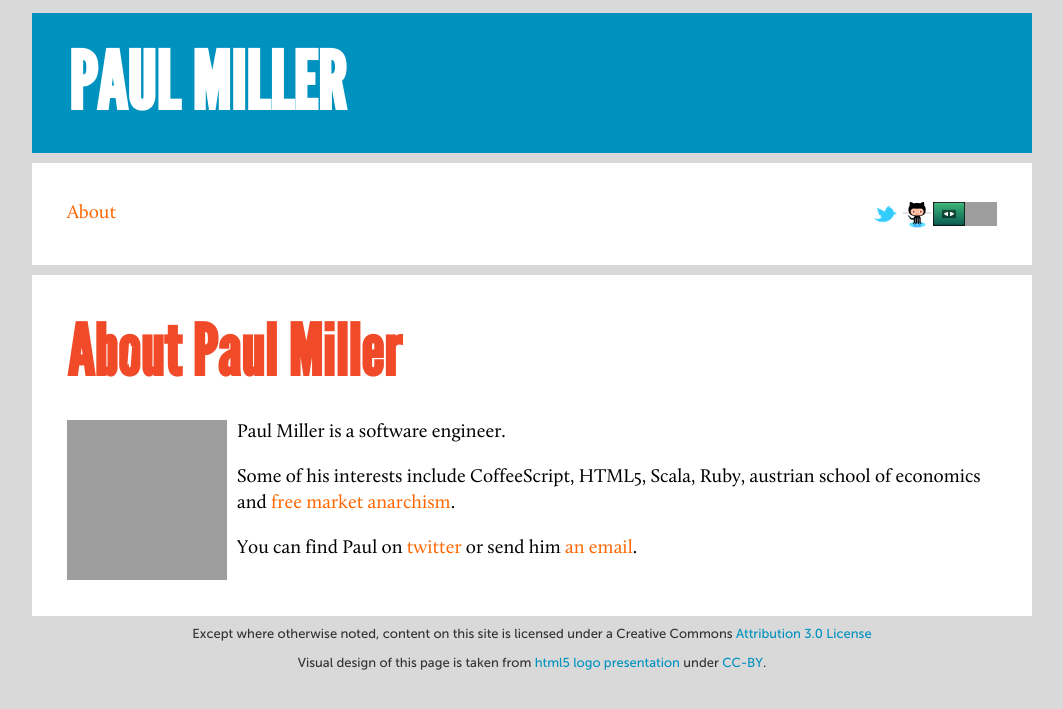
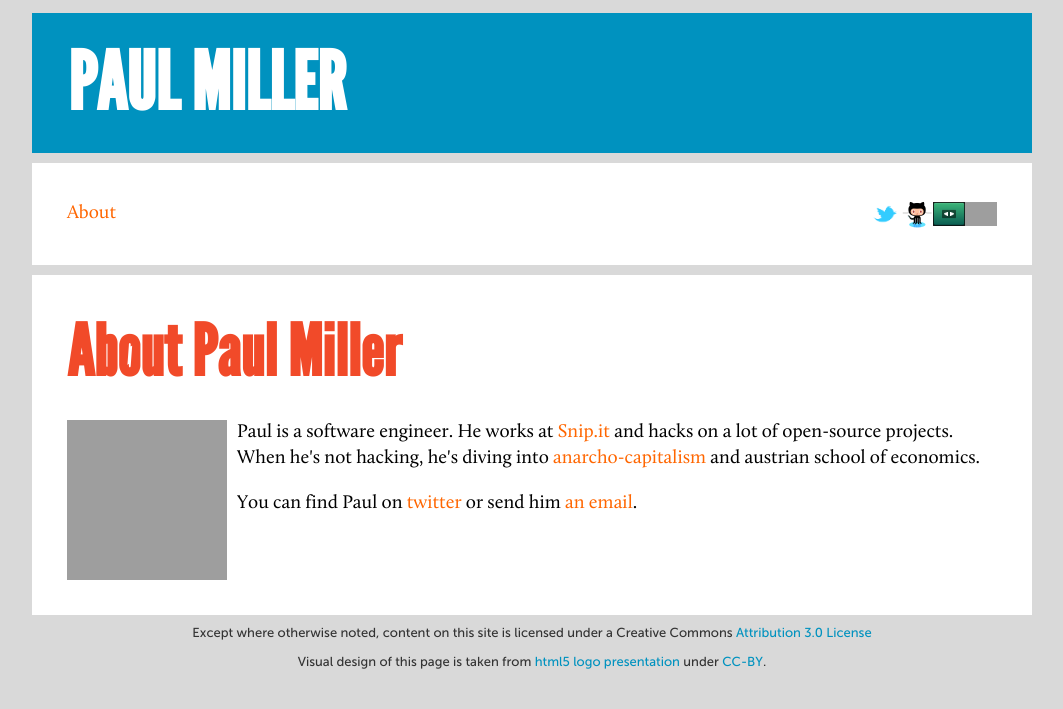
Before and after one commit to esimionato/paulmillr.github.com, a Jekyll site: the page built from about.html, in a window 1280 px wide. Shown: the top 709 px of the page, without its empty margins (108-1171 px from the left). Built offline with Jekyll 4.4.1, drawn with Linux system fonts in a browser that asks for light colours; comment, search, counter and statistics services are not loaded; grey boxes are pictures that could not be loaded.

Commit message:
Interests.

```diff
--- a/about.html
+++ b/about.html
@@ -10,17 +10,9 @@ layout: base
       <img src="https://secure.gravatar.com/avatar/d342e4ef045c54a6a6f41d070d8a0406?size=160" width="160" height="160" />
     </a>
   </div>
-  <p>Paul Miller is a software engineer.</p>
   <p>
-    Some of his interests include
-    <span class="interests">
-      CoffeeScript,
-      HTML5,
-      Scala,
-      Ruby,
-      austrian school of economics
-      and <a href="http://en.wikipedia.org/wiki/Anarcho-capitalism">free market anarchism</a>.
-    </span>
+    Paul is a software engineer. He works at <a href="http://snip.it/">Snip.it</a> and hacks on a lot of open-source projects.
+    When he's not hacking, he's diving into <a href="http://en.wikipedia.org/wiki/Anarcho-capitalism">anarcho-capitalism</a> and austrian school of economics.
   </p>
   <p>You can find Paul on <a href="http://twitter.com/paulmillr">twitter</a> or send him <a href="mailto:&#112;&#97;&#117;&#108;&#64;&#112;&#97;&#117;&#108;&#109;&#105;&#108;&#108;&#114;&#46;&#99;&#111;&#109;">an email</a>.</p>
 </section>
```
